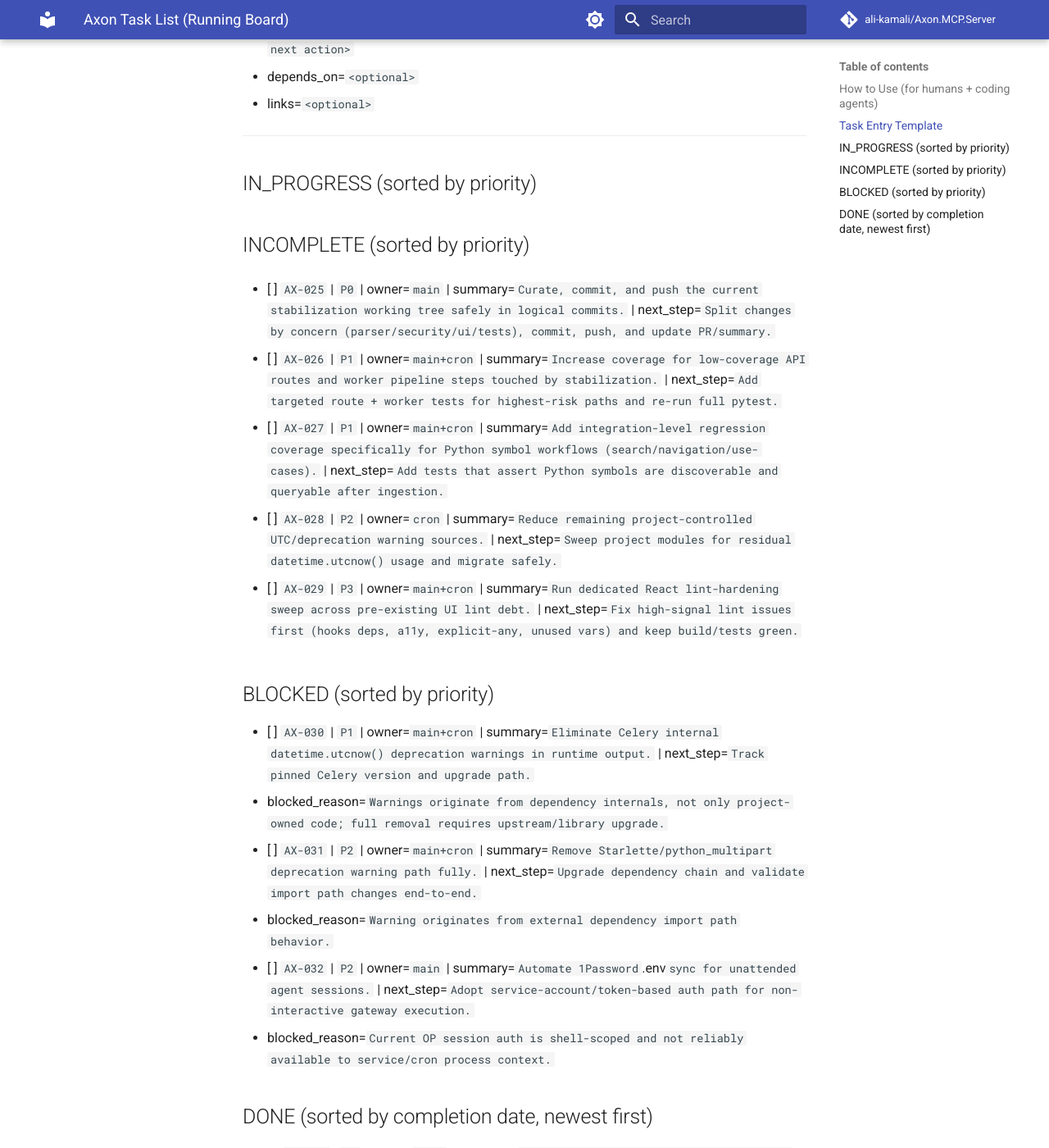
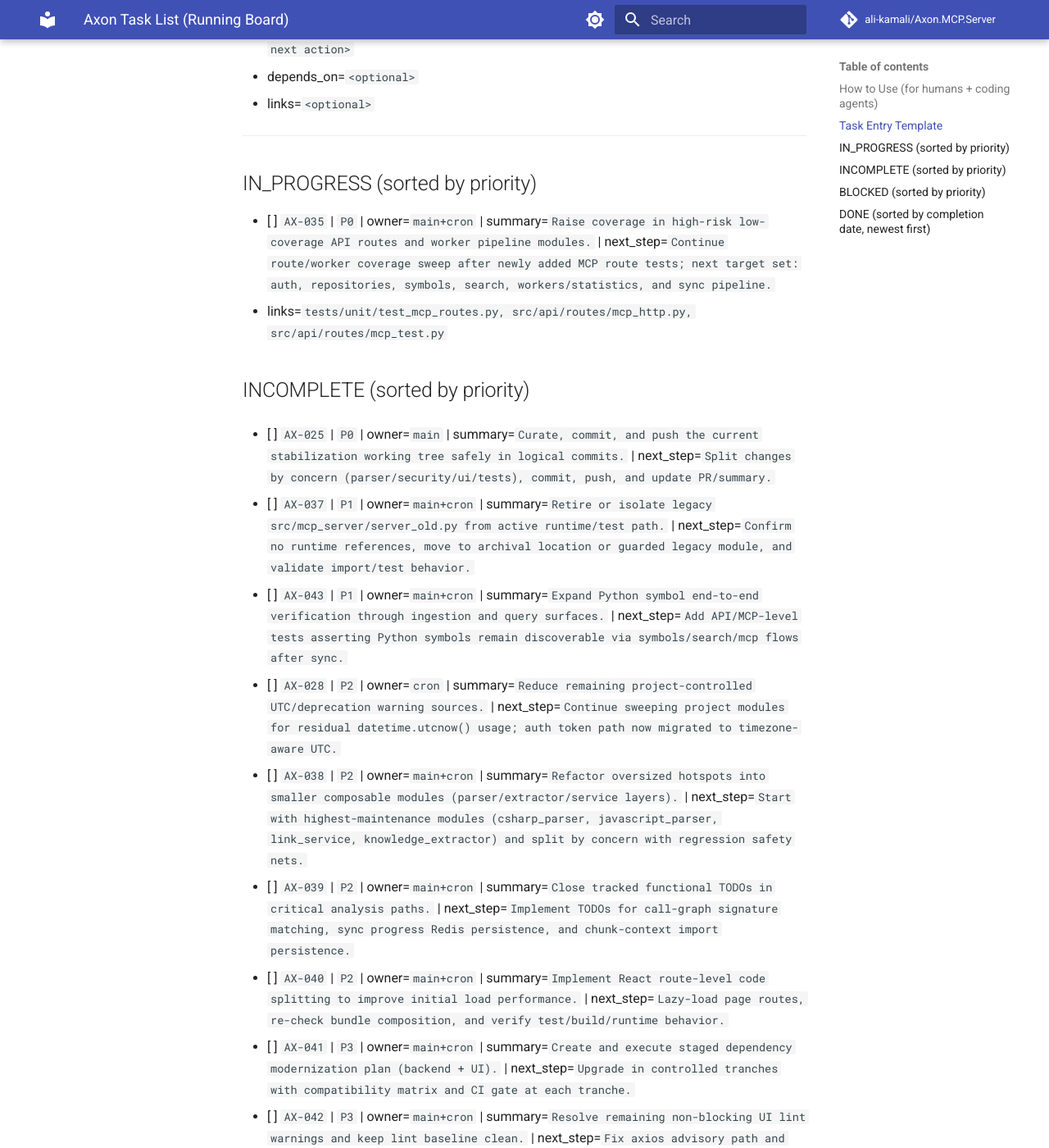
Before and after one commit to IAmMarcellus/Axon.MCP.Server, an MkDocs documentation site: the page built from docs/engineering/AXON_TASK_LIST.md, in a window 1280 px wide and 1400 px high, scrolled down 1004 px. Shown: the whole window at 82% size. Built offline with MkDocs 1.6.1 and Material for MkDocs 9.7.7, drawn with Linux system fonts in a browser that asks for light colours; comment, search, counter and statistics services are not loaded; some of the changed text lies outside the part shown.

Commit message:
perf: reduce api import overhead and add MCP route tests

```diff
--- a/docs/engineering/AXON_TASK_LIST.md
+++ b/docs/engineering/AXON_TASK_LIST.md
@@ -31,18 +31,29 @@
 
 ## IN_PROGRESS (sorted by priority)
 
+- [ ] `AX-035` | `P0` | owner=`main+cron` | summary=`Raise coverage in high-risk low-coverage API routes and worker pipeline modules.` | next_step=`Continue route/worker coverage sweep after newly added MCP route tests; next target set: auth, repositories, symbols, search, workers/statistics, and sync pipeline.`
+  - links=`tests/unit/test_mcp_routes.py, src/api/routes/mcp_http.py, src/api/routes/mcp_test.py`
 
 ## INCOMPLETE (sorted by priority)
 
 - [ ] `AX-025` | `P0` | owner=`main` | summary=`Curate, commit, and push the current stabilization working tree safely in logical commits.` | next_step=`Split changes by concern (parser/security/ui/tests), commit, push, and update PR/summary.`
 
-- [ ] `AX-026` | `P1` | owner=`main+cron` | summary=`Increase coverage for low-coverage API routes and worker pipeline steps touched by stabilization.` | next_step=`Add targeted route + worker tests for highest-risk paths and re-run full pytest.`
+- [ ] `AX-037` | `P1` | owner=`main+cron` | summary=`Retire or isolate legacy src/mcp_server/server_old.py from active runtime/test path.` | next_step=`Confirm no runtime references, move to archival location or guarded legacy module, and validate import/test behavior.`
 
-- [ ] `AX-027` | `P1` | owner=`main+cron` | summary=`Add integration-level regression coverage specifically for Python symbol workflows (search/navigation/use-cases).` | next_step=`Add tests that assert Python symbols are discoverable and queryable after ingestion.`
+- [ ] `AX-043` | `P1` | owner=`main+cron` | summary=`Expand Python symbol end-to-end verification through ingestion and query surfaces.` | next_step=`Add API/MCP-level tests asserting Python symbols remain discoverable via symbols/search/mcp flows after sync.`
 
-- [ ] `AX-028` | `P2` | owner=`cron` | summary=`Reduce remaining project-controlled UTC/deprecation warning sources.` | next_step=`Sweep project modules for residual datetime.utcnow() usage and migrate safely.`
+- [ ] `AX-028` | `P2` | owner=`cron` | summary=`Reduce remaining project-controlled UTC/deprecation warning sources.` | next_step=`Continue sweeping project modules for residual datetime.utcnow() usage; auth token path now migrated to timezone-aware UTC.`
 
-- [ ] `AX-029` | `P3` | owner=`main+cron` | summary=`Run dedicated React lint-hardening sweep across pre-existing UI lint debt.` | next_step=`Fix high-signal lint issues first (hooks deps, a11y, explicit-any, unused vars) and keep build/tests green.`
+- [ ] `AX-038` | `P2` | owner=`main+cron` | summary=`Refactor oversized hotspots into smaller composable modules (parser/extractor/service layers).` | next_step=`Start with highest-maintenance modules (csharp_parser, javascript_parser, link_service, knowledge_extractor) and split by concern with regression safety nets.`
+
+- [ ] `AX-039` | `P2` | owner=`main+cron` | summary=`Close tracked functional TODOs in critical analysis paths.` | next_step=`Implement TODOs for call-graph signature matching, sync progress Redis persistence, and chunk-context import persistence.`
+
+- [ ] `AX-040` | `P2` | owner=`main+cron` | summary=`Implement React route-level code splitting to improve initial load performance.` | next_step=`Lazy-load page routes, re-check bundle composition, and verify test/build/runtime behavior.`
+
+- [ ] `AX-041` | `P3` | owner=`main+cron` | summary=`Create and execute staged dependency modernization plan (backend + UI).` | next_step=`Upgrade in controlled tranches with compatibility matrix and CI gate at each tranche.`
+
+- [ ] `AX-042` | `P3` | owner=`main+cron` | summary=`Resolve remaining non-blocking UI lint warnings and keep lint baseline clean.` | next_step=`Fix axios advisory path and enforce warning budget in CI.`
+
 
 ## BLOCKED (sorted by priority)
 
@@ -56,6 +67,24 @@
   - blocked_reason=`Current OP session auth is shell-scoped and not reliably available to service/cron process context.`
 
 ## DONE (sorted by completion date, newest first)
+
+- [x] `AX-036` | `P1` | owner=`main` | summary=`Reduce API startup/import overhead by deferring heavy MCP tool imports and avoiding eager MCP HTTP server coupling.` | completed_at=`2026-02-27T03:53:54Z`
+  - links=`src/api/main.py, src/api/routes/mcp_test.py, src/api/routes/mcp_http.py`
+
+- [x] `AX-034` | `P1` | owner=`subagent-91dbe2e2` | summary=`Harden JWT access-token expiry to timezone-aware UTC and add regression coverage for expiration semantics.` | completed_at=`2026-02-27T03:32:21Z`
+  - links=`src/api/auth.py, tests/unit/test_auth.py`
+
+- [x] `AX-029` | `P3` | owner=`cron` | summary=`Run dedicated React lint-hardening sweep across pre-existing UI lint debt.` | completed_at=`2026-02-27T03:09:10Z`
+  - links=`ui/src/components/azuredevops_discovery/AzureDevOpsDiscoveryModal.tsx, ui/src/components/gitlab_discovery/GitLabDiscoveryModal.tsx, ui/src/pages/jobs/JobsPage.tsx, ui/src/pages/login/LoginPage.tsx, ui/src/pages/mcp_test/MCPTestPage.tsx, ui/src/pages/repository_detail/RepositoryDetailPage.tsx, ui/src/components/Repository/AnalysisResults.tsx, ui/src/pages/repositories/RepositoriesPage.tsx`
+
+- [x] `AX-033` | `P1` | owner=`subagent-242a9ff2` | summary=`Stabilization pass: harden Python data validation and React modal runtime accessibility with regression coverage.` | completed_at=`2026-02-27T02:37:40Z`
+  - links=`src/utils/data_validation.py, tests/unit/test_data_validation.py, ui/src/components/confirmation_modal/ConfirmationModal.tsx, ui/src/components/confirmation_modal/ConfirmationModal.module.css, ui/src/components/confirmation_modal/ConfirmationModal.test.tsx`
+
+- [x] `AX-027` | `P1` | owner=`cron` | summary=`Add integration-level regression coverage specifically for Python symbol workflows (search/navigation/use-cases).` | completed_at=`2026-02-27T02:07:00Z`
+  - links=`tests/integration/test_python_symbol_workflow.py, tests/unit/test_symbol_service.py, src/api/services/symbol_service.py`
+
+- [x] `AX-026` | `P1` | owner=`subagent-97b27fde` | summary=`Increase coverage for low-coverage API routes and worker pipeline steps touched by stabilization.` | completed_at=`2026-02-27T01:06:56Z`
+  - links=`src/api/routes/jobs.py, src/workers/tasks.py, tests/unit/test_jobs_routes.py`
 
 - [x] `AX-024` | `P1` | owner=`cron` | summary=`Continue rolling stabilization/hardening across backend + React with regression coverage expansion.` | completed_at=`2026-02-27T00:03:14Z`
   - links=`docs/engineering/BUG_AUDIT_2026-02-26.md, src/config/settings.py, src/parsers/python_parser.py, src/parsers/python_dependency_parser.py, ui/src/components/metrics_panel/MetricsPanel.tsx`
```
Also changed, not shown: other parts of docs/engineering/AXON_TASK_LIST.md (+1 -1 lines), 4 other files.
